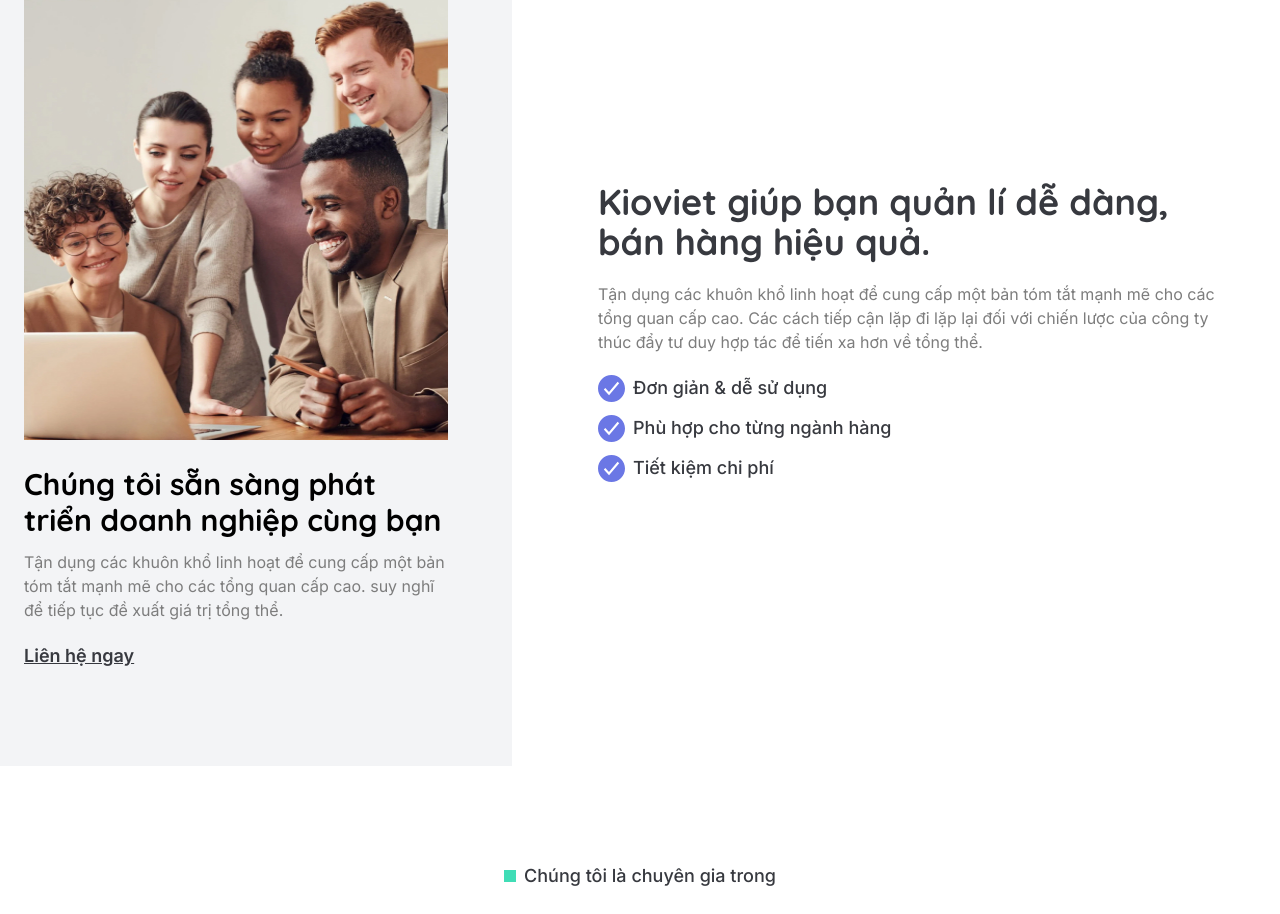
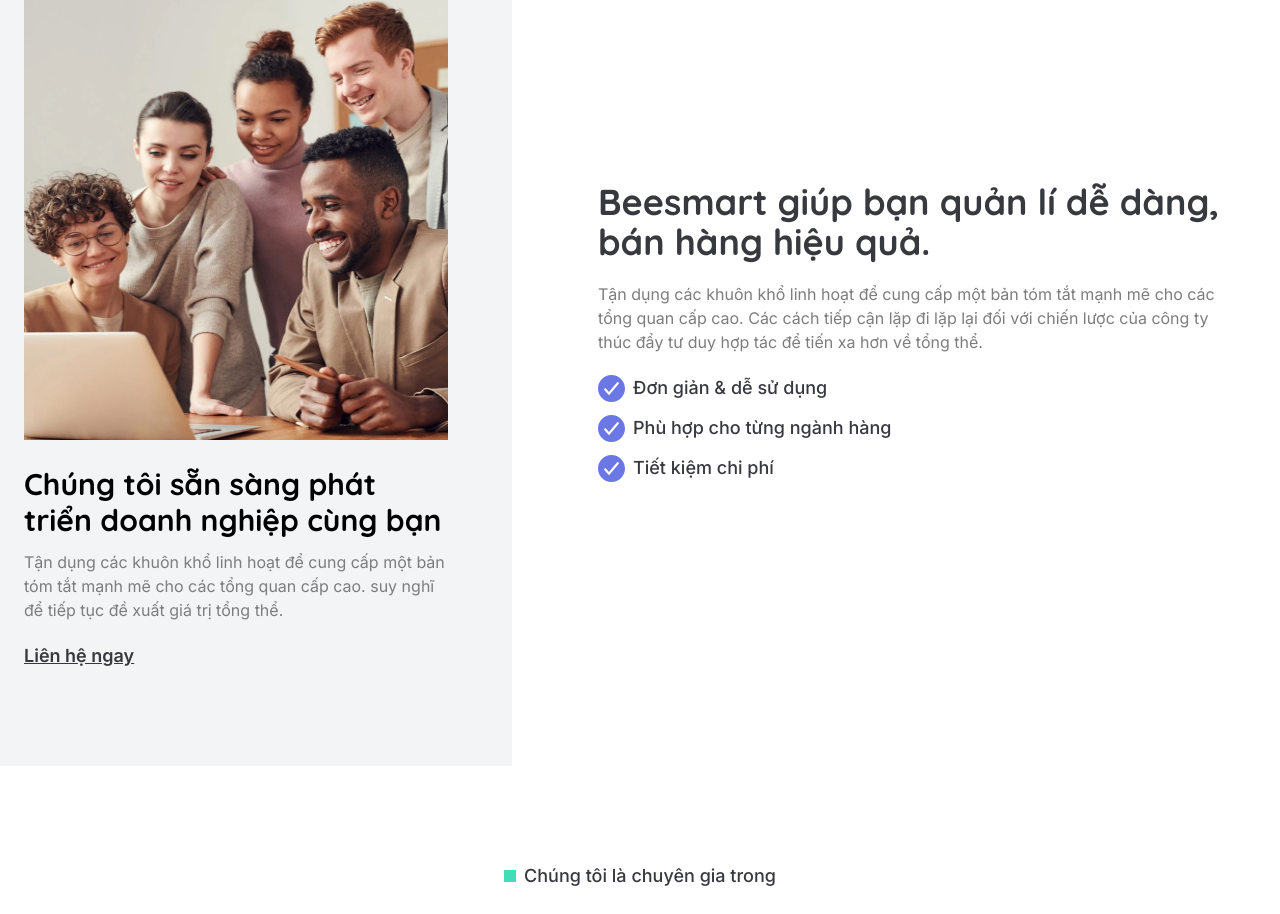
Before and after one commit to khangnguyen2100/next-13-sales-management-project, a Next.js app: page / in a window 1280 px wide. Shown: the part 1009-1923 px from the top of the page. Built offline with nearby package versions, Linux system fonts and the light colour scheme.

Commit message:
change content

```diff
--- a/src/components/home/Introduction.tsx
+++ b/src/components/home/Introduction.tsx
@@ -31,7 +31,7 @@
       {/* content side */}
       <div className='flex-1 px-4 md:max-w-[669px]'>
         <h2 className='mb-5 text-4xl text-typo-1 mdd:text-3xl'>
-          Kioviet giúp bạn quản lí dễ dàng, bán hàng hiệu quả.
+          Beesmart giúp bạn quản lí dễ dàng, bán hàng hiệu quả.
         </h2>
         <p className='text-typo-3'>
           Tận dụng các khuôn khổ linh hoạt để cung cấp một bản tóm tắt mạnh mẽ
```
Also changed, not shown: src/app/admin/layout.tsx (line endings or trailing spaces), src/components/common/admin/AdminHeader.tsx (line endings or trailing spaces).
